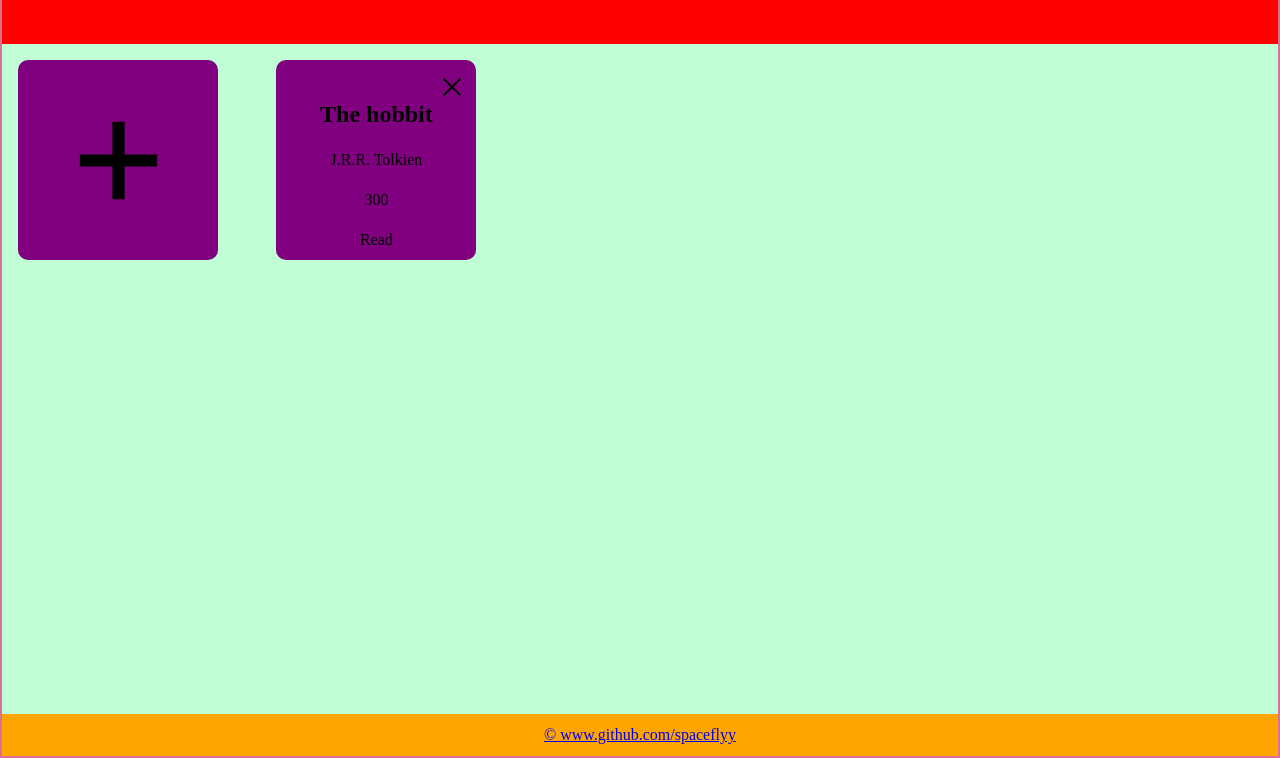
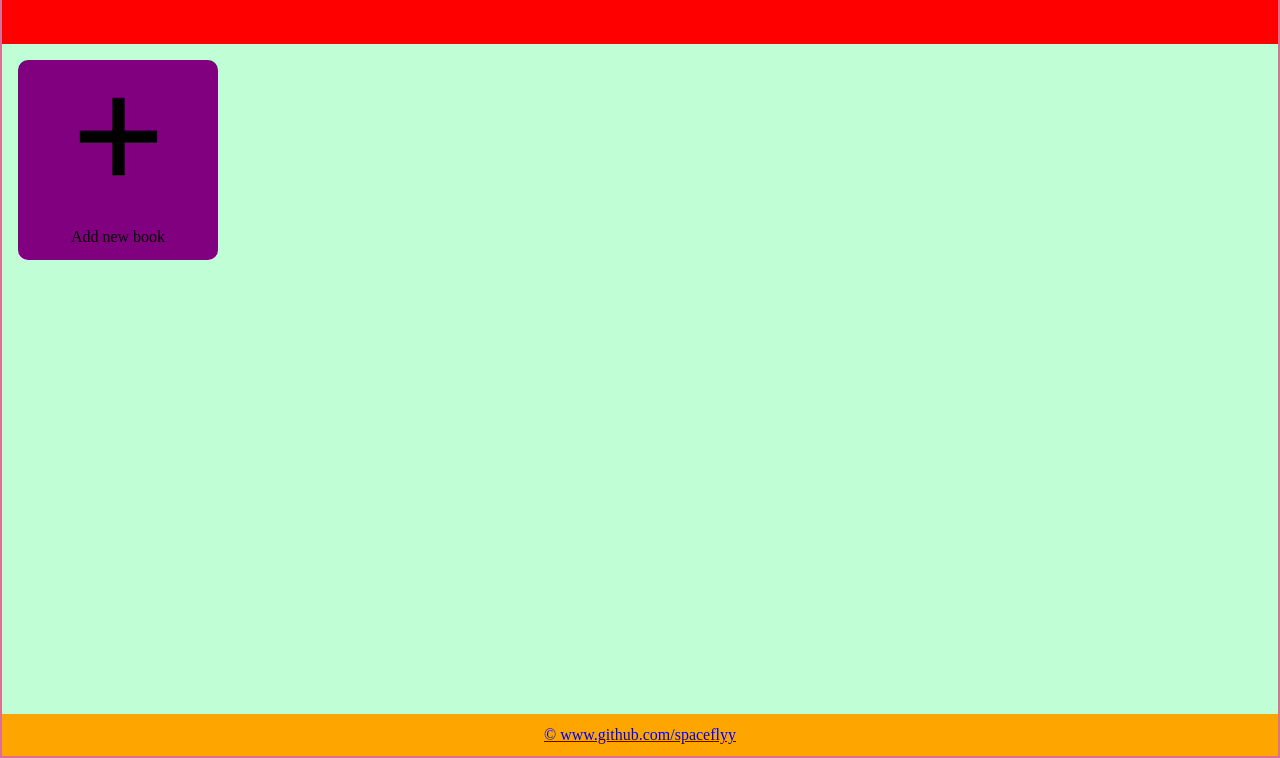
Before and after one commit to Spaceflyy/Library, a plain HTML site: page index.html in a window 1280 px wide. Shown: the part 42-800 px from the top of the page. Drawn offline with Linux system fonts and the light colour scheme.

Commit message:
Remove example book

```diff
--- a/index.html
+++ b/index.html
@@ -34,12 +34,7 @@
             </form>
         </div>
         <div class = bookContainer>
-            <div class="addBookBtn"><img  src="./icons/add.svg" alt="Add Book"></div>
-            <div class="bookCard" data = "0">
-                <div id="closeBtnCard">
-                    <img class = "icon" src="./icons/close.svg" alt="close icon">
-                </div>
-                <h2>The hobbit</h2><p>J.R.R. Tolkien</p><p>300</p><p>Read</p></div>
+            <div class="addBookBtn"><img src="./icons/add.svg" alt="Add Book">Add new book</div>
         </div>
         <div class = footer><a href = https://github.com/spaceflyy>&copy www.github.com/spaceflyy</a></div>
     </div>
```
